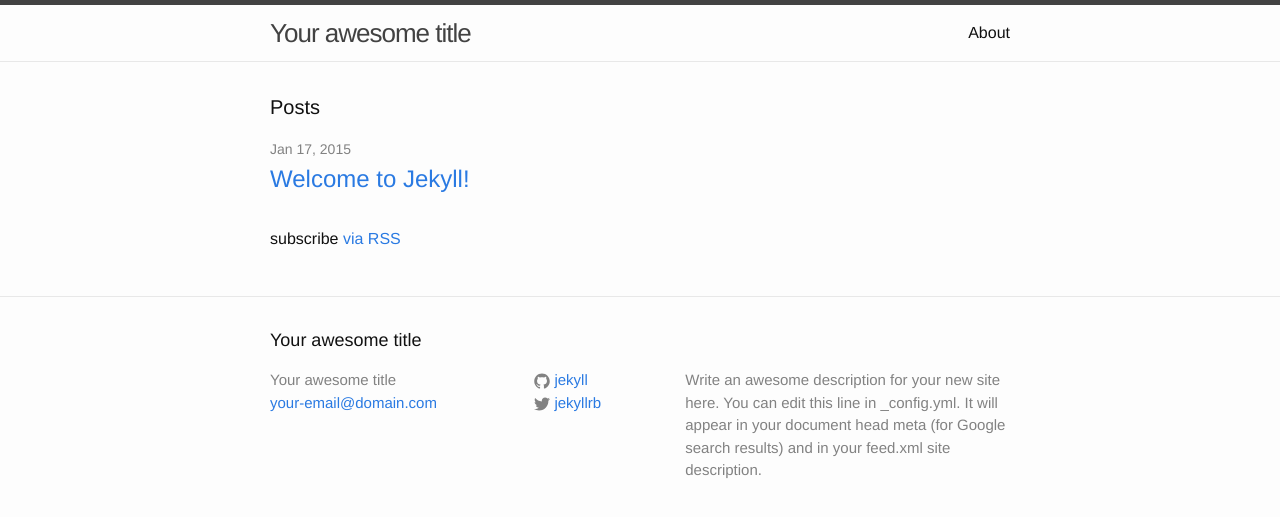
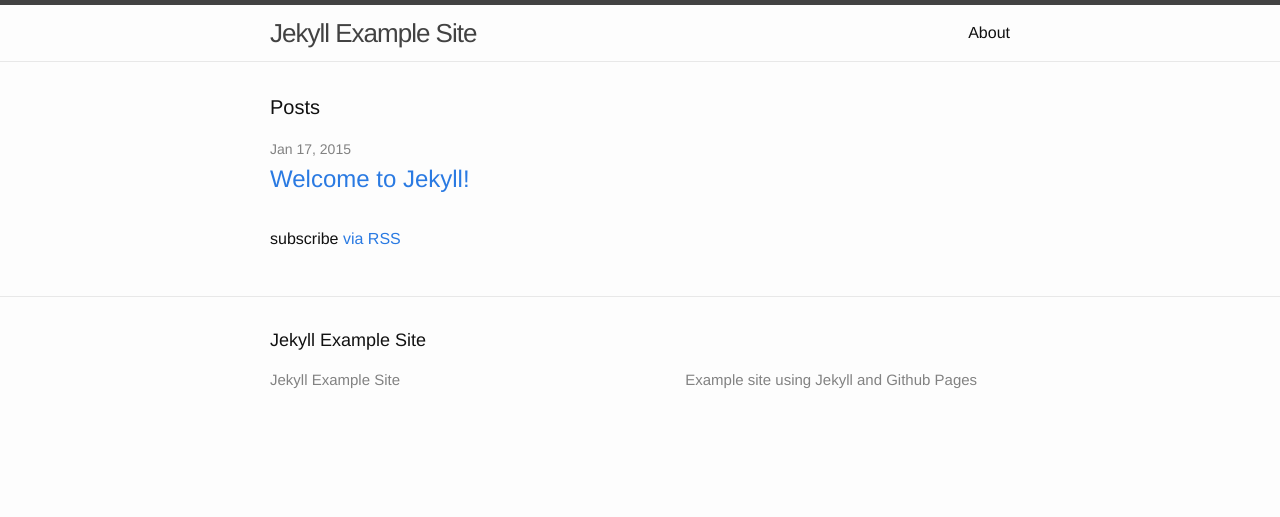
Before and after one commit to justinrcook/jekyll-example, a Jekyll site: the page built from index.html, in a window 1280 px wide. Shown: the top 517 px of the page. Built offline with Jekyll 4.4.1, drawn with Linux system fonts in a browser that asks for light colours.

Commit message:
Updated config setting and disable jekyll generation on GH Pages.

```diff
--- a/_config.yml
+++ b/_config.yml
@@ -1,14 +1,12 @@
 # Site settings
-title: Your awesome title
-email: your-email@domain.com
-description: > # this means to ignore newlines until "baseurl:"
-  Write an awesome description for your new site here. You can edit this
-  line in _config.yml. It will appear in your document head meta (for
-  Google search results) and in your feed.xml site description.
+title: Jekyll Example Site
+description: "Example site using Jekyll and Github Pages"
 baseurl: "" # the subpath of your site, e.g. /blog/
-url: "http://yourdomain.com" # the base hostname & protocol for your site
-twitter_username: jekyllrb
-github_username:  jekyll
+url: "http://jekyll-example.github.io" # the base hostname & protocol for your site
 
 # Build settings
 markdown: kramdown
+
+
+include:
+  - .nojekyll
```
Also changed, not shown: .nojekyll (added).
